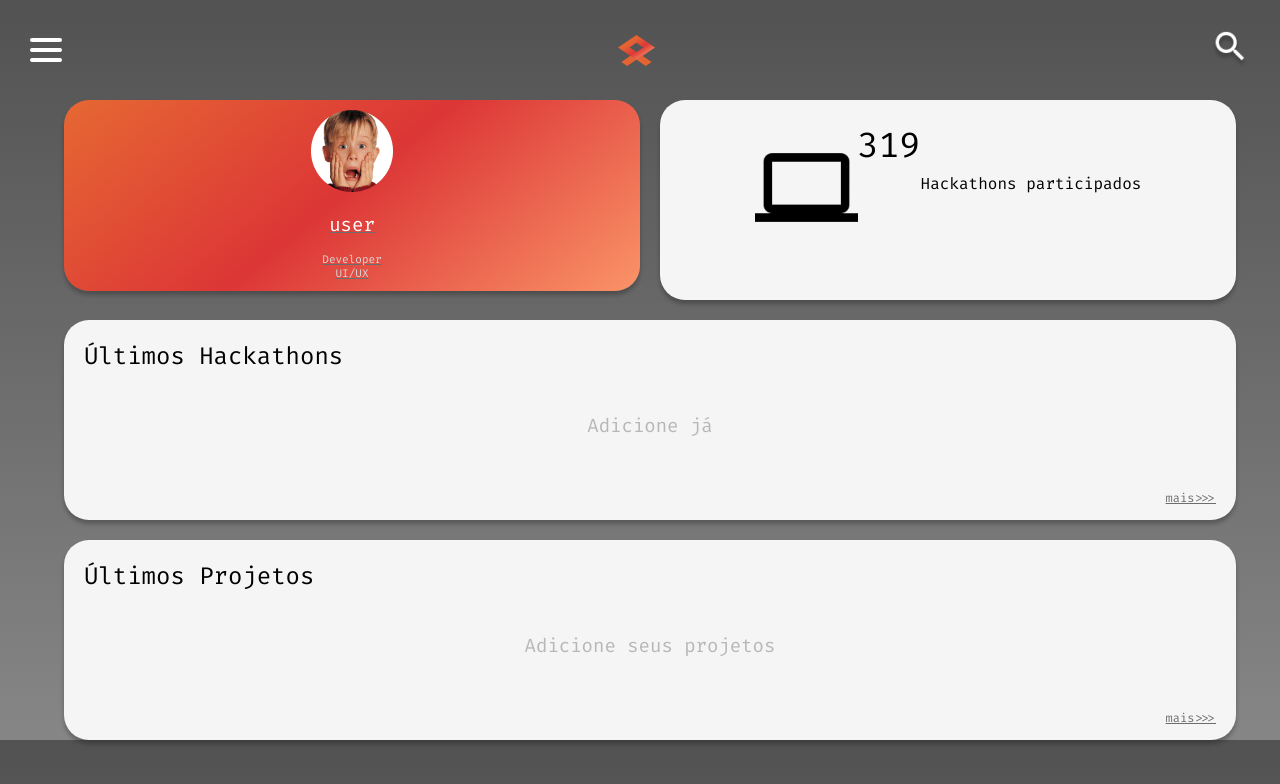
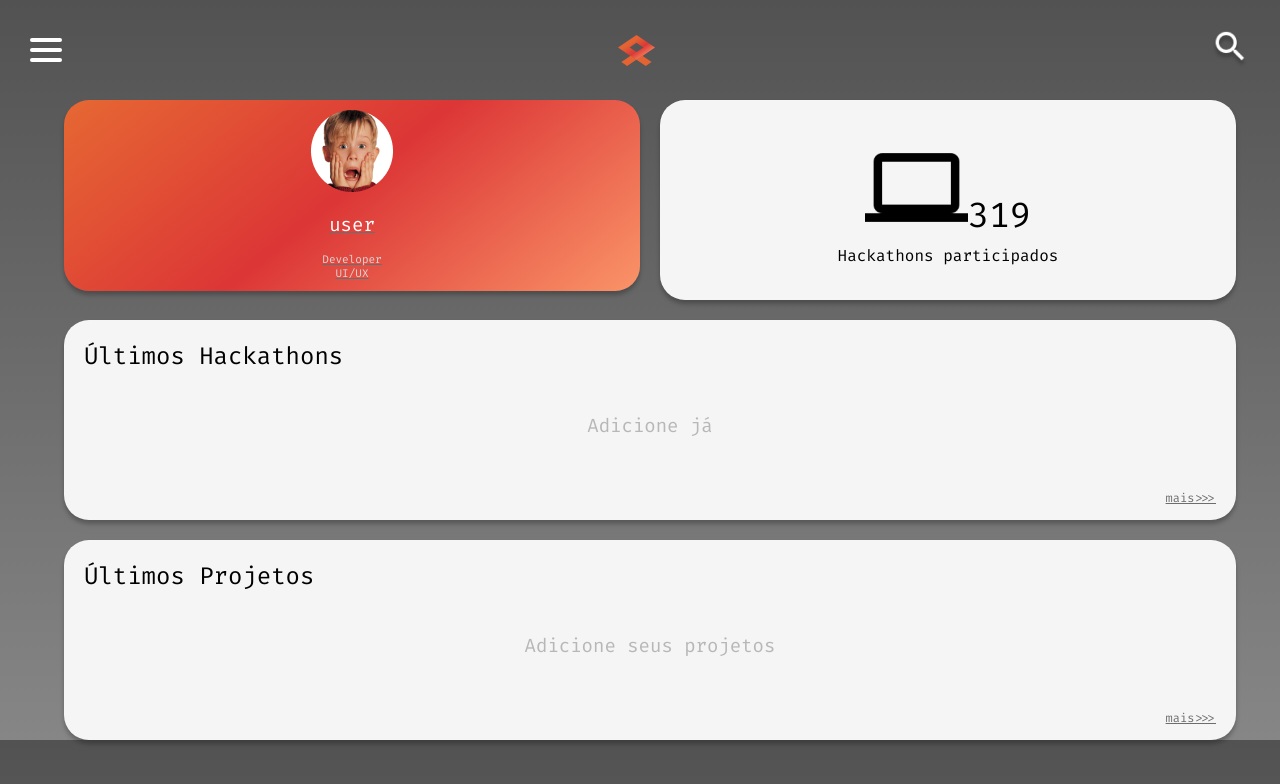
Before and after one commit to hackatool/frontend, a React (Create React App) app: page / in a window 1280 px wide. Shown: the top 784 px of the page. Built offline with nearby package versions, Linux system fonts and the light colour scheme.

Commit message:
make a component out of computer icon

```diff
--- /dev/null
+++ b/src/pages/CardList/icon.jsx
@@ -0,0 +1,14 @@
+import React from 'react'
+
+import './icon.scss';
+
+import computer_icon from '../../assets/computer_icon.png';
+
+export default function Icon(props) {
+    return (
+        <div className="computer-icon">
+            <img src={computer_icon} alt="computer icon" />
+            <span className="count">{props.number}</span>
+        </div>
+    )
+}
--- /dev/null
+++ b/src/pages/CardList/icon.scss
@@ -0,0 +1,17 @@
+.computer-icon {
+    margin-top: 48px;
+
+    img {
+        position: relative;
+        // height: 79px;
+        // top: 48px;
+    }
+
+    .count {
+        // position: relative;
+        height: 38px;
+        bottom: 24px;
+        font-size: 35px;
+        line-height: 40px;
+    }
+}
--- a/src/pages/CardList/index.jsx
+++ b/src/pages/CardList/index.jsx
@@ -1,8 +1,9 @@
 import React from 'react'
 import { Link } from "react-router-dom"
 
+import Icon from './icon';
+
 import "./style.scss";
-
 
 // FULL HORSE MODE
 import menu from '../../assets/menu.svg';
@@ -10,7 +11,7 @@ import logo from '../../assets/logo.svg';
 import search from '../../assets/search.png';
 
 import homealone from '../../assets/homealone.png';
-import computer_icon from '../../assets/computer_icon.png';
+
 
 export default function CardList() {
     return (
@@ -22,7 +23,7 @@ export default function CardList() {
             </nav>
 
             <div className="container-wrapper">
-                {/* POG (WOP) > GO HORSE */}
+                {/* POG (WOP) >>> GO HORSE */}
                 <div className="container">
 
                     <Link to="/user">
@@ -38,12 +39,12 @@ export default function CardList() {
                     </Link>
 
                     <div className="card counter">
-                        <img src={computer_icon} alt="computer icon" />
-                        <span className="count">319</span>
+
+                        <Icon number={319}></Icon>
 
                         <span className="description">
                             Hackathons participados
-                    </span>
+                        </span>
 
                     </div>
 
@@ -52,12 +53,12 @@ export default function CardList() {
                         <div className="empty">
                             <span>
                                 Adicione já
-                </span>
+                            </span>
                         </div>
 
                         <Link to="/hackathons">
                             mais>>>
-                    </Link>
+                        </Link>
                     </div>
 
                     <div className="card list projects">
@@ -65,7 +66,7 @@ export default function CardList() {
                         <div className="empty">
                             <span>
                                 Adicione seus projetos
-                </span>
+                            </span>
                         </div>
                         <a href="#mais">mais>>></a>
                     </div>
--- a/src/pages/CardList/style.scss
+++ b/src/pages/CardList/style.scss
@@ -53,20 +53,8 @@ justify-content: center;
 
     text-align: center;
 
-    img {
-        position: relative;
-        height: 79px;
-        top: 48px;
-    }
+    // TODO: MOVE TO "COMPONENT"
 
-    // GO HORSE: MODE INSANE
-    .count {
-        position: relative;
-        height: 38px;
-        bottom: 22px;
-        font-size: 35px;
-        line-height: 46px;
-    }
 
     .description {
         position: relative;
```
